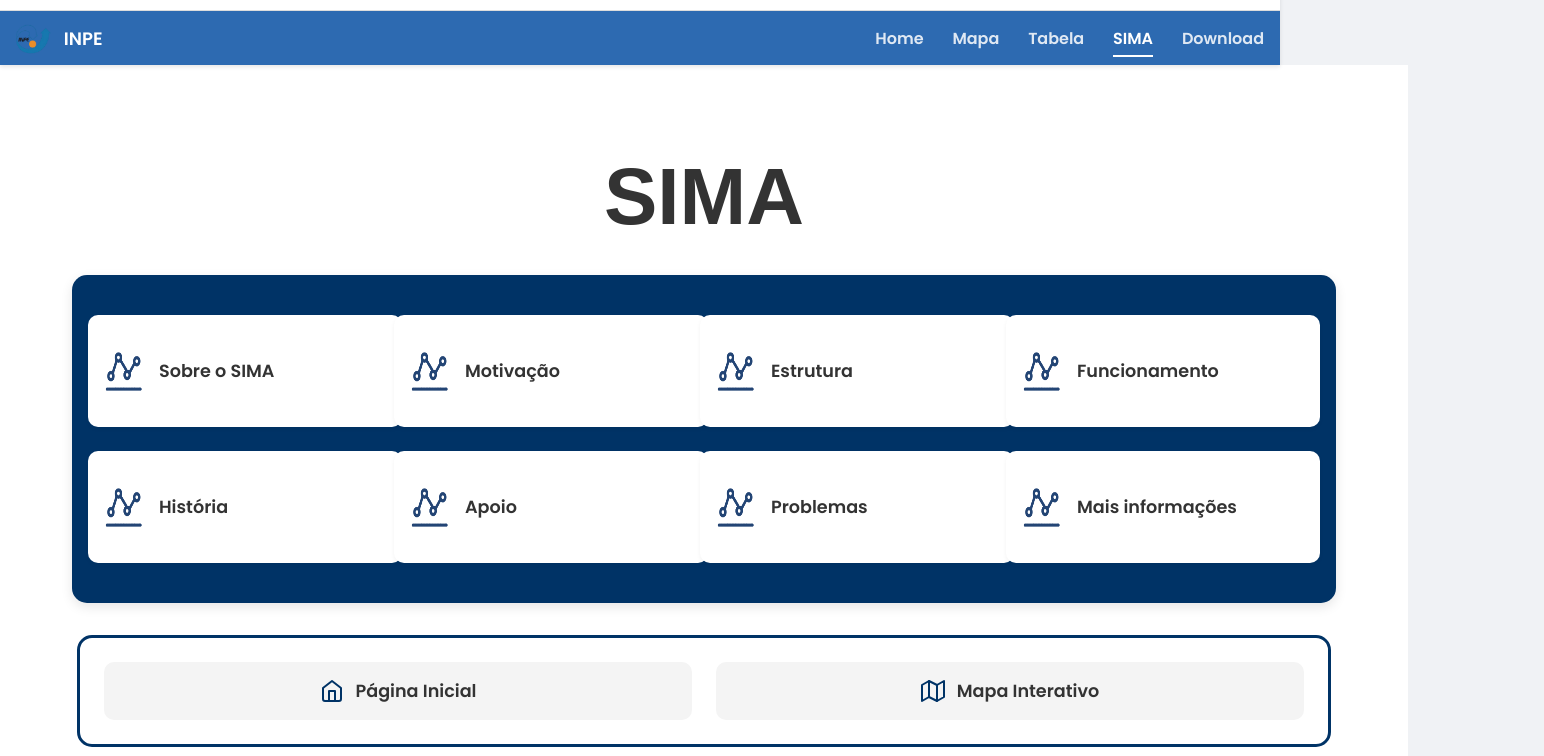
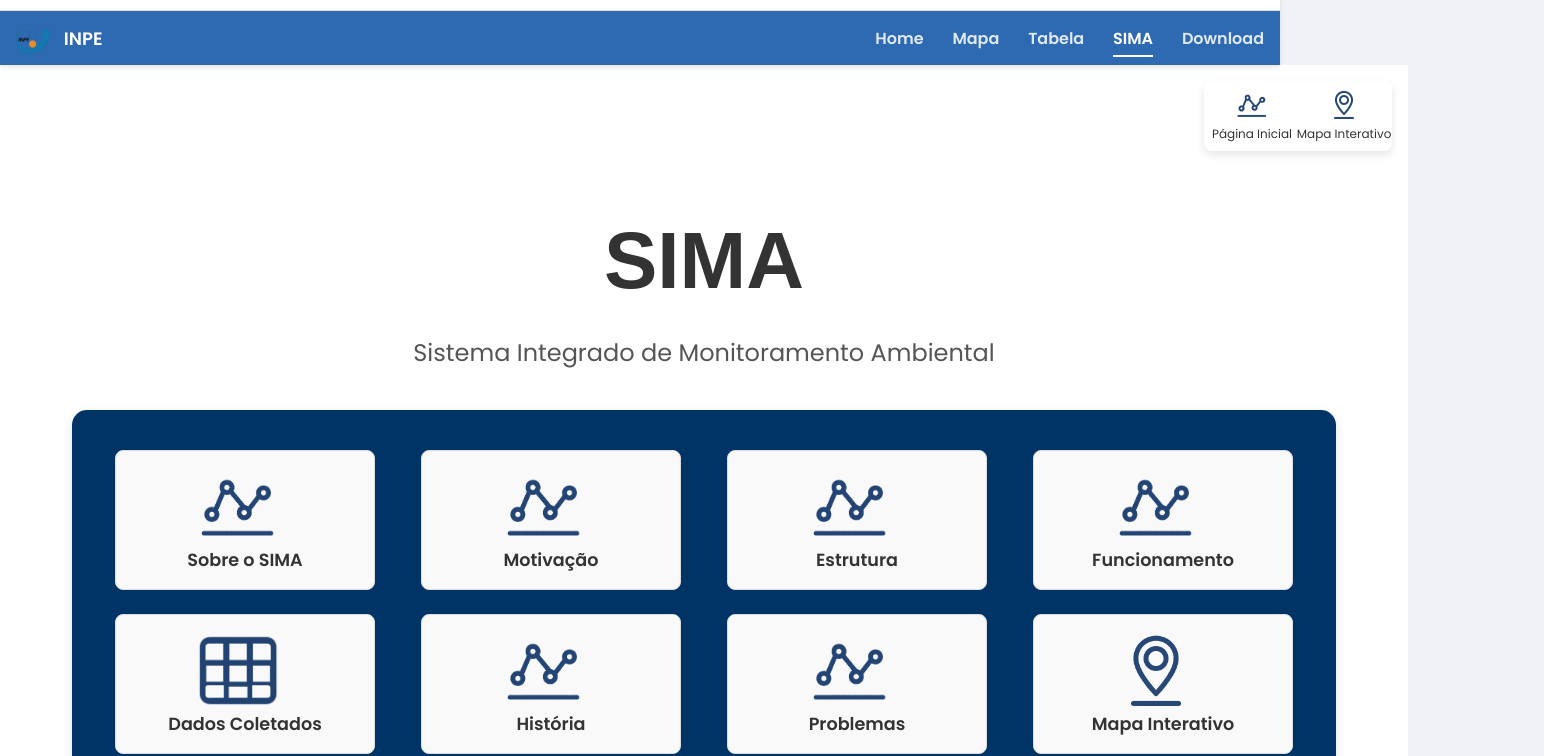
Before and after one commit to CRIMS0NC0DE/abp-2025-2, a React (Vite) app in the folder front/: page /sima in a window 1280 px wide. Shown: the part 40-796 px from the top of the page, 1544 px wide, since content can reach past the window. Built offline with nearby package versions, Linux system fonts and the light colour scheme.

Commit message:
feat: Add QuickNav component for improved navigation and update styles in SimaPage_23-10_21:35

```diff
--- a/front/src/components/ClickableCard/ClickableCard.module.css
+++ b/front/src/components/ClickableCard/ClickableCard.module.css
@@ -1,19 +1,21 @@
 .cardContainer {
   display: flex;
-  flex-direction: row; /* Horizontal */
-  align-items: center; /* Centraliza verticalmente */
-  justify-content: flex-start; /* Começa da esquerda */
+  flex-direction: column; /* Ícone em cima, título embaixo */
+  justify-content: center; /* Centraliza verticalmente */
+  align-items: center;     /* Centraliza horizontalmente */
   padding: 1rem;
-  background-color: #ffffff; /* Fundo branco/claro */
-  border-radius: 10px;
-  cursor: pointer;
-  transition:
-    transform 0.2s,
-    box-shadow 0.2s;
-  width: 100%; /* Ocupa todo o espaço do grid */
-  min-height: 80px; /* Altura mínima */
-  text-align: left;
-  box-shadow: 0 2px 4px rgba(0, 0, 0, 0.05);
+  border: 1px solid #ddd;
+  border-radius: 8px;
+  text-decoration: none;
+  color: #333;
+  background-color: #f9f9f9;
+  transition: box-shadow 0.3s ease, transform 0.3s ease;
+
+  /* Formato retangular horizontal */
+  width: 260px;
+  height: 140px;
+  box-sizing: border-box; /* Garante que padding não afete o tamanho total */
+  text-align: center; /* Garante que o texto quebre centralizado */
 }
 
 .cardContainer:hover {
@@ -22,14 +24,70 @@
 }
 
 .cardIcon {
-  width: 40px; /* Ícone menor */
-  height: 40px;
+  width: 80px; /* Ícone menor */
+  height: 80px;
   margin-right: 15px; /* Espaço entre ícone e texto */
   flex-shrink: 0; /* Impede que o ícone encolha */
+  object-fit: contain;
 }
 
 .cardTitle {
   font-size: 1.1rem; /* Fonte um pouco maior */
   font-weight: 600; /* Mais peso */
   color: #333;
+  margin: 0;
 }
+
+
+
+
+
+
+
+
+
+
+/* Estilo modificado para o ClickableCard (ícone em cima) */
+.card {
+  display: flex;
+  flex-direction: column; /* Ícone em cima, título embaixo */
+  justify-content: center; /* Centraliza verticalmente */
+  align-items: center;     /* Centraliza horizontalmente */
+  gap: 0.75rem;            /* Espaço entre ícone e título */
+
+  padding: 1.25rem 1rem;
+  background-color: #fff;
+  border: none;
+  border-radius: 10px;
+  cursor: pointer;
+  text-align: center;
+  color: #333;
+  transition:
+    transform 0.2s ease,
+    box-shadow 0.2s ease;
+
+  /* Formato retangular horizontal */
+  width: 100%; /* Ocupa o espaço do grid */
+  min-width: 220px; /* Largura mínima */
+  height: 150px; /* Altura fixa para um retângulo horizontal */
+
+  box-shadow: 0 2px 5px rgba(0, 0, 0, 0.1);
+}
+
+.card:hover {
+  transform: translateY(-5px);
+  box-shadow: 0 6px 12px rgba(0, 0, 0, 0.1);
+}
+
+.icon {
+  width: 50px; /* Ícone com tamanho definido */
+  height: 50px;
+  object-fit: contain;
+}
+
+.title {
+  font-size: 1.15rem; /* Tamanho do título */
+  font-weight: 600;
+  color: #003366; /* Azul do SIMA */
+  margin: 0;
+}
--- /dev/null
+++ b/front/src/components/QuickNav/QuickNav.module.css
@@ -0,0 +1,44 @@
+/* Estilo para o componente de navegação rápida (QuickNav) */
+.quickNavContainer {
+  position: absolute;
+  /* Posiciona no canto superior direito, abaixo do Header (ajuste 'top' conforme necessário) */
+  top: 1rem;
+  right: 1rem;
+  display: flex;
+  gap: 0.75rem;
+  padding: 0.5rem;
+  background-color: #ffffff;
+  border-radius: 8px;
+  box-shadow: 0 4px 8px rgba(0, 0, 0, 0.1);
+  z-index: 10; /* Garante que fique acima de outros elementos da página */
+}
+
+.navLink {
+  display: flex;
+  flex-direction: column;
+  align-items: center;
+  text-decoration: none;
+  color: #333;
+  font-size: 0.75rem; /* Fonte pequena */
+  font-weight: 500;
+  transition: transform 0.2s ease, color 0.2s ease;
+  width: 80px; /* Largura fixa para melhor alinhamento */
+  text-align: center;
+}
+
+.navLink:hover {
+  transform: scale(1.05);
+  color: #003366; /* Azul do SIMA */
+}
+
+.navIcon {
+  width: 32px;  /* Tamanho pequeno para o ícone */
+  height: 32px;
+  object-fit: contain;
+  margin-bottom: 0.25rem;
+}
+
+.navLabel {
+  /* Garante que o texto não quebre de forma estranha */
+  white-space: nowrap;
+}
--- /dev/null
+++ b/front/src/components/QuickNav/QuickNav.tsx
@@ -0,0 +1,25 @@
+import React from 'react';
+import { Link } from 'react-router-dom';
+import styles from './QuickNav.module.css';
+
+// Importando imagens de exemplo do seu projeto.
+// Troque 'simaIcon' pela imagem correta da "Página Inicial" se for diferente.
+import homeIcon from '../../assets/sima-icon.png';
+import mapIcon from '../../assets/map-icon.png';
+
+const QuickNav: React.FC = () => {
+  return (
+    <nav className={styles.quickNavContainer}>
+      <Link to="/" className={styles.navLink} title="Página Inicial">
+        <img src={homeIcon} alt="Página Inicial" className={styles.navIcon} />
+        <span className={styles.navLabel}>Página Inicial</span>
+      </Link>
+      <Link to="/map" className={styles.navLink} title="Mapa Interativo">
+        <img src={mapIcon} alt="Mapa Interativo" className={styles.navIcon} />
+        <span className={styles.navLabel}>Mapa Interativo</span>
+      </Link>
+    </nav>
+  );
+};
+
+export default QuickNav;
--- a/front/src/pages/Sima/SimaPage.module.css
+++ b/front/src/pages/Sima/SimaPage.module.css
@@ -4,7 +4,9 @@
 }
 
 .simaPageContainer {
+  position: relative; /* Adicionado para ancorar o QuickNav */
   padding: 2rem;
+  padding-top: 6rem; /* Aumentado para dar espaço ao QuickNav e ao título */
   min-height: calc(
     100vh - 120px
   ); /* Ajuste com base na altura do Header e Footer */
@@ -21,11 +23,20 @@
   font-size: 5rem;
   font-weight: bold;
   color: #333;
-  margin-bottom: 2rem;
+  margin-bottom: 0.5rem; /* Margem diminuída */
   font-family:
     Arial,
     Helvetica,
     sans-serif;
+}
+
+/* Estilo para o NOVO subtítulo */
+.simaSubtitle {
+  text-align: center;
+  font-size: 1.5rem;
+  font-weight: 400;
+  color: #555;
+  margin-bottom: 2.5rem;
 }
 
 /* Container (azul escuro) para os cards */
@@ -62,7 +73,7 @@
 /* Grid para os 8 cards principais */
 .eightCardGrid {
   /* 2 colunas em telas médias */
-  grid-template-columns: repeat(auto-fit, minmax(280px, 1fr));
+  grid-template-columns: repeat(auto-fit, minmax(220px, 1fr));
 }
 
 /* Grid específico para os 4 cards da equipe */
@@ -72,48 +83,13 @@
   gap: 1.5rem;
   justify-items: center;
   /* 2 colunas em telas médias */
-  grid-template-columns: repeat(auto-fit, minmax(280px, 1fr));
+  grid-template-columns: repeat(auto-fit, minmax(220px, 1fr));
   width: 100%;
 }
 
-/* Container para os Botões de Navegação */
-.navButtonContainer {
-  display: flex;
-  flex-direction: column;
-  gap: 1.5rem;
-  width: 100%;
-  max-width: 1200px;
-  padding: 1.5rem;
-  margin-bottom: 2rem;
-  border: 3px solid var(--sima-dark-blue); /* Borda azul escura */
-  border-radius: 15px;
-}
-
-.navButton {
-  display: flex;
-  align-items: center;
-  justify-content: center;
-  gap: 0.75rem;
-  padding: 1rem;
-  background-color: #f4f4f4;
-  border-radius: 10px;
-  text-decoration: none;
-  color: #333;
-  font-size: 1.1rem;
-  font-weight: 600;
-  transition:
-    background-color 0.2s,
-    box-shadow 0.2s;
-}
-
-.navButton:hover {
-  background-color: #e9e9e9;
-  box-shadow: 0 2px 4px rgba(0, 0, 0, 0.1);
-}
-
-.navButton svg {
-  stroke: var(--sima-dark-blue);
-}
+/* Estilos para .navButtonContainer e .navButton REMOVIDOS,
+   pois o componente foi substituído pelo QuickNav.
+*/
 
 /* Seção Inferior (Equipe + Logo) */
 .bottomSection {
@@ -143,7 +119,8 @@
 /* Telas médias (tablets) */
 @media (min-width: 768px) {
   .simaPageContainer {
-    padding: 2rem 4rem; /* Mais padding lateral */
+    padding: 2rem 4rem;
+    padding-top: 6rem; /* Garante espaço no topo */
   }
 
   /* Grid de 8: 2 colunas */
@@ -154,14 +131,6 @@
   /* Grid da Equipe: 2 colunas */
   .teamCardGrid {
     grid-template-columns: repeat(2, 1fr);
-  }
-
-  /* Botões de navegação lado a lado */
-  .navButtonContainer {
-    flex-direction: row;
-  }
-  .navButton {
-    width: 100%;
   }
 
   /* Seção inferior: Equipe e Logo lado a lado */
@@ -198,6 +167,7 @@
   }
   .simaPageContainer {
     padding: 1rem;
+    padding-top: 6rem; /* Garante espaço */
   }
   .cardContainer {
     padding: 1.5rem 1rem;
--- a/front/src/pages/Sima/SimaPage.tsx
+++ b/front/src/pages/Sima/SimaPage.tsx
@@ -1,16 +1,15 @@
-import styles from './SimaPage.module.css'
-import ClickableCard from '../../components/ClickableCard/ClickableCard'
-import { Link } from 'react-router-dom' // Para os botões de navegação
+import styles from './SimaPage.module.css';
+import ClickableCard from '../../components/ClickableCard/ClickableCard';
+import QuickNav from '../../components/QuickNav/QuickNav'; // Importa o novo componente
 
-// Importando ícones temporários (você pode trocar depois)
-import simaIcon from '../../assets/sima-icon.png'
-import mapIcon from '../../assets/map-icon.png'
-import tableIcon from '../../assets/table-icon.png'
-import downloadIcon from '../../assets/download-logo_card.png'
-import logoInpe from '../../assets/LogoInpe.png'
+// Importando ícones
+import simaIcon from '../../assets/sima-icon.png';
+import mapIcon from '../../assets/map-icon.png';
+import tableIcon from '../../assets/table-icon.png';
+// import downloadIcon from '../../assets/download-logo_card.png'; // Descomente se for usar
+import logoInpe from '../../assets/LogoInpe.png';
 
 // --- Estilos para o conteúdo dos Modais ---
-// (Colocando aqui para facilitar a formatação dos textos)
 const modalStyles = {
   h2: {
     marginBottom: '1rem',
@@ -39,7 +38,7 @@
     fontWeight: 'bold',
     color: '#555',
   },
-}
+};
 
 // --- Conteúdo Falso para os Modais ---
 
@@ -60,7 +59,7 @@
       empregada no gerenciamento e controle ambiental de recursos hídricos.
     </p>
   </div>
-)
+);
 
 const ModalMotivacao = (
   <div>
@@ -79,7 +78,7 @@
       </li>
     </ul>
   </div>
-)
+);
 
 const ModalEstrutura = (
   <div>
@@ -94,7 +93,7 @@
     </p>
     {/* TODO: Adicionar as fotos mencionadas quando disponíveis */}
   </div>
-)
+);
 
 const ModalFuncionamento = (
   <div>
@@ -135,7 +134,18 @@
       </li>
     </ul>
   </div>
-)
+);
+
+// NOVO MODAL (Placeholder)
+const ModalDadosColetados = (
+  <div>
+    <h2 style={modalStyles.h2}>Dados Coletados</h2>
+    <p style={modalStyles.p}>
+      Informações sobre os tipos de dados coletados pelas boias do SIMA.
+      (Conteúdo a ser adicionado).
+    </p>
+  </div>
+);
 
 const ModalHistoria = (
   <div>
@@ -151,7 +161,46 @@
       confirmou o bom desempenho do sistema.
     </p>
   </div>
-)
+);
+
+const ModalProblemas = (
+  <div>
+    <h2 style={modalStyles.h2}>Problemas</h2>
+    <ul style={modalStyles.ul}>
+      <li style={modalStyles.li}>
+        <strong>Sensores:</strong> por características específicas de alguns
+        ambientes aquáticos, os sensores podem se degradar rapidamente, tornando
+        os dados inválidos. Veja como exemplo a foto abaixo tirada da sonda do
+        SIMA fundeado no reservatório de Funil, no momento de uma atividade de
+        calibração;
+      </li>
+      <li style={modalStyles.li}>
+        <strong>Satélite:</strong> o SIMA faz uma leitura de parâmetros a cada
+        hora, ou seja, 24 leituras por dia. Acontece que nem sempre são recebidas
+        todas as leituras, pois o sistema necessita de satélites para completar a
+        transmissão e por questão de posicionamento da constelação de satélites,
+        algumas localities terrestres não são atendidas com a frequência
+        necessária para completar todas as transmissões.
+      </li>
+    </ul>
+    {/* TODO: Adicionar foto mencionada */}
+  </div>
+);
+
+// NOVO MODAL (Placeholder)
+const ModalMapaInterativo = (
+  <div>
+    <h2 style={modalStyles.h2}>Mapa Interativo</h2>
+    <p style={modalStyles.p}>
+      Esta seção apresenta o mapa interativo com a localização das boias e
+      acesso aos dados.
+    </p>
+    <p style={modalStyles.p}>
+      Você também pode acessar o mapa diretamente clicando no ícone "Mapa
+      Interativo" no canto superior direito da página.
+    </p>
+  </div>
+);
 
 const ModalApoio = (
   <div>
@@ -224,31 +273,16 @@
       </li>
     </ul>
   </div>
-)
+);
 
-const ModalProblemas = (
+const ModalMaisInformacoes = (
   <div>
-    <h2 style={modalStyles.h2}>Problemas</h2>
-    <ul style={modalStyles.ul}>
-      <li style={modalStyles.li}>
-        <strong>Sensores:</strong> por características específicas de alguns
-        ambientes aquáticos, os sensores podem se degradar rapidamente, tornando
-        os dados inválidos. Veja como exemplo a foto abaixo tirada da sonda do
-        SIMA fundeado no reservatório de Funil, no momento de uma atividade de
-        calibração;
-      </li>
-      <li style={modalStyles.li}>
-        <strong>Satélite:</strong> o SIMA faz uma leitura de parâmetros a cada
-        hora, ou seja, 24 leituras por dia. Acontece que nem sempre são recebidas
-        todas as leituras, pois o sistema necessita de satélites para completar a
-        transmissão e por questão de posicionamento da constelação de satélites,
-        algumas localities terrestres não são atendidas com a frequência
-        necessária para completar todas as transmissões.
-      </li>
-    </ul>
-    {/* TODO: Adicionar foto mencionada */}
+    <h2 style={modalStyles.h2}>Mais informações</h2>
+    <p style={modalStyles.p}>
+      (Conteúdo para "Mais Informações" a ser adicionado aqui.)
+    </p>
   </div>
-)
+);
 
 const ModalCoordenacao = (
   <div>
@@ -276,7 +310,7 @@
       </li>
     </ul>
   </div>
-)
+);
 
 const ModalColaboradores = (
   <div>
@@ -292,6 +326,7 @@
           André Carlos Prates Cimbleris
         </a>
       </li>
+      {/* ... (restante dos colaboradores) ... */}
       <li style={modalStyles.li}>
         <a
           href="http://buscatextual.cnpq.br/buscatextual/visualizacv.do?metodo=apresentar&id=K4795537Y9"
@@ -302,107 +337,30 @@
           Arcilan Trevenzoli Assireu
         </a>
       </li>
-      <li style={modalStyles.li}>
-        <a
-          href="http://buscatextual.cnpq.br/buscatextual/visualizacv.do?metodo=apresentar&id=K4721643Y6"
-          target="_blank"
-          rel="noopener noreferrer"
-          style={modalStyles.a}
-        >
-          Artur Luiz da Costa da Silva
-        </a>
-      </li>
-      <li style={modalStyles.li}>
-        <a href="#" style={modalStyles.a}>
-          Augusto Cesar Fonseca Saraiva
-        </a>
-      </li>
-      <li style={modalStyles.li}>
-        <a href="#" style={modalStyles.a}>
-          Cláudio Clemente Faria Barbosa
-        </a>
-      </li>
-      <li style={modalStyles.li}>
-        <a href="#" style={modalStyles.a}>
-          Donato Seiji Abe
-        </a>
-      </li>
-      <li style={modalStyles.li}>
-        <a href="#" style={modalStyles.a}>
-          Evlyn Márcia Leão de Moraes Novo
-        </a>
-      </li>
-      <li style={modalStyles.li}>
-        <a href="#" style={modalStyles.a}>
-          Fábio Roland
-        </a>
-      </li>
-      <li style={modalStyles.li}>
-        <a href="#" style={modalStyles.a}>
-          João Antônio Lorenzzetti
-        </a>
-      </li>
-      <li style={modalStyles.li}>
-        <a href="#" style={modalStyles.a}>
-          Jorge Machado Damazio
-        </a>
-      </li>
-      <li style={modalStyles.li}>
-        <a href="#" style={modalStyles.a}>
-          Marco Aurélio dos Santos
-        </a>
-      </li>
-      <li style={modalStyles.li}>
-        <a href="#" style={modalStyles.a}>
-          Maria Elvira Piñeiro Maceira
-        </a>
-      </li>
-      <li style={modalStyles.li}>
-        <a href="#" style={modalStyles.a}>
-          Nelson Luís da Costa Dias
-        </a>
-      </li>
+      {/* ... (etc) ... */}
     </ul>
-
-    <h4 style={modalStyles.h4}>Desenvolvimento do Sistema de Coleta de Dados</h4>
-    <ul style={modalStyles.ul}>
-      <li style={modalStyles.li}>
-        <a href="#" style={modalStyles.a}>
-          Neuron Eletrônica
-        </a>
-      </li>
-    </ul>
-
-    <h4 style={modalStyles.h4}>Manutenção do Sistema de Coleta de Dados</h4>
-    <ul style={modalStyles.ul}>
-      <li style={modalStyles.li}>Alexandre Donizetti da Silva (Neuron Eletrônica)</li>
-      <li style={modalStyles.li}>Carlos Alberto Sampaio de Araújo</li>
-      <li style={modalStyles.li}>Geraldo Orlando Mendes</li>
-      <li style={modalStyles.li}>Joaquim Antônio Dionísio Leão</li>
-      <li style={modalStyles.li}>Vitor Bruno</li>
-    </ul>
-
-    <h4 style={modalStyles.h4}>Gerente de Rede do Portal</h4>
-    <ul style={modalStyles.ul}>
-      <li style={modalStyles.li}>João Benedito Diehl</li>
-    </ul>
-
-    <h4 style={modalStyles.h4}>Web e Banco de Dados</h4>
-    <ul style={modalStyles.ul}>
-      <li style={modalStyles.li}>Arley Ferreira de Souza (arley@dpi.inpe.br)</li>
-    </ul>
+    {/* ... (restante do modal colaboradores) ... */}
   </div>
-)
+);
 
 // --- Componente da Página ---
 
 function SimaPage() {
   return (
+    // Adicionado position: relative para ancorar o QuickNav
     <div className={styles.simaPageContainer}>
+      {/* QuickNav adicionado aqui. O CSS o posicionará. */}
+      <QuickNav />
+
       <h1 className={styles.simaTitle}>SIMA</h1>
+      {/* Subtítulo adicionado conforme solicitado */}
+      <h2 className={styles.simaSubtitle}>
+        Sistema Integrado de Monitoramento Ambiental
+      </h2>
 
-      {/* Container dos 8 cards principais */}
+      {/* Container dos 8 cards principais - ORDEM CORRIGIDA */}
       <div className={`${styles.cardContainer} ${styles.eightCardGrid}`}>
+        {/* Linha 1 */}
         <ClickableCard
           title="Sobre o SIMA"
           iconSrc={simaIcon}
@@ -410,111 +368,72 @@
         />
         <ClickableCard
           title="Motivação"
-          iconSrc={simaIcon}
+          iconSrc={simaIcon} // Trocar ícone se desejar
           modalContent={ModalMotivacao}
         />
         <ClickableCard
           title="Estrutura"
-          iconSrc={simaIcon}
+          iconSrc={simaIcon} // Trocar ícone se desejar
           modalContent={ModalEstrutura}
         />
         <ClickableCard
           title="Funcionamento"
-          iconSrc={simaIcon}
+          iconSrc={simaIcon} // Trocar ícone se desejar
           modalContent={ModalFuncionamento}
+        />
+        {/* Linha 2 */}
+        <ClickableCard
+          title="Dados Coletados"
+          iconSrc={tableIcon} // Ícone de tabela
+          modalContent={ModalDadosColetados}
         />
         <ClickableCard
           title="História"
-          iconSrc={simaIcon}
+          iconSrc={simaIcon} // Trocar ícone se desejar
           modalContent={ModalHistoria}
         />
         <ClickableCard
-          title="Apoio"
-          iconSrc={simaIcon}
-          modalContent={ModalApoio}
-        />
-        <ClickableCard
           title="Problemas"
-          iconSrc={simaIcon}
+          iconSrc={simaIcon} // Trocar ícone se desejar
           modalContent={ModalProblemas}
         />
         <ClickableCard
-          title="Mais informações"
-          iconSrc={simaIcon}
-          modalContent={
-            <div>
-              <h2>Mais informações</h2>
-            </div>
-          }
+          title="Mapa Interativo"
+          iconSrc={mapIcon} // Ícone de mapa
+          modalContent={ModalMapaInterativo}
         />
       </div>
 
-      {/* Container dos Botões de Navegação */}
-      <div className={styles.navButtonContainer}>
-        <Link to="/" className={styles.navButton}>
-          {/* Ícone Home SVG Placeholder */}
-          <svg
-            xmlns="http://www.w3.org/2000/svg"
-            width="24"
-            height="24"
-            viewBox="0 0 24 24"
-            fill="none"
-            stroke="currentColor"
-            strokeWidth="2"
-            strokeLinecap="round"
-            strokeLinejoin="round"
-          >
-            <path d="m3 9 9-7 9 7v11a2 2 0 0 1-2 2H5a2 2 0 0 1-2-2z"></path>
-            <polyline points="9 22 9 12 15 12 15 22"></polyline>
-          </svg>
-          <span>Página Inicial</span>
-        </Link>
-        <Link to="/mapa" className={styles.navButton}>
-          {/* Ícone Mapa SVG Placeholder */}
-          <svg
-            xmlns="http://www.w3.org/2000/svg"
-            width="24"
-            height="24"
-            viewBox="0 0 24 24"
-            fill="none"
-            stroke="currentColor"
-            strokeWidth="2"
-            strokeLinecap="round"
-            strokeLinejoin="round"
-          >
-            <polygon points="1 6 1 22 8 18 16 22 23 18 23 2 16 6 8 2 1 6"></polygon>
-            <line x1="8" y1="2" x2="8" y2="18"></line>
-            <line x1="16" y1="6" x2="16" y2="22"></line>
-          </svg>
-          <span>Mapa Interativo</span>
-        </Link>
-      </div>
+      {/* O container .navButtonContainer foi REMOVIDO מכאן */}
 
       {/* Seção Inferior: Equipe + Logo */}
       <div className={styles.bottomSection}>
         {/* Container da Equipe */}
         <div className={styles.cardContainer}>
           <h2 className={styles.containerTitle}>Equipe</h2>
+          {/* ORDEM CORRIGIDA: +Informações e Apoio movidos para cá */}
           <div className={styles.teamCardGrid}>
+            {/* Linha 1 */}
             <ClickableCard
               title="Coordenação"
-              iconSrc={simaIcon}
+              iconSrc={simaIcon} // Trocar ícone
               modalContent={ModalCoordenacao}
             />
             <ClickableCard
               title="Colaboradores"
-              iconSrc={simaIcon}
+              iconSrc={simaIcon} // Trocar ícone
               modalContent={ModalColaboradores}
             />
+            {/* Linha 2 */}
             <ClickableCard
-              title="Equipe 3" // Placeholder
-              iconSrc={simaIcon}
-              modalContent={<div></div>}
+              title="+ Informações"
+              iconSrc={simaIcon} // Trocar ícone
+              modalContent={ModalMaisInformacoes}
             />
             <ClickableCard
-              title="Equipe 4" // Placeholder
-              iconSrc={simaIcon}
-              modalContent={<div></div>}
+              title="Apoio"
+              iconSrc={simaIcon} // Trocar ícone
+              modalContent={ModalApoio}
             />
           </div>
         </div>
@@ -529,7 +448,7 @@
         </div>
       </div>
     </div>
-  )
+  );
 }
 
-export default SimaPage
+export default SimaPage;
```
